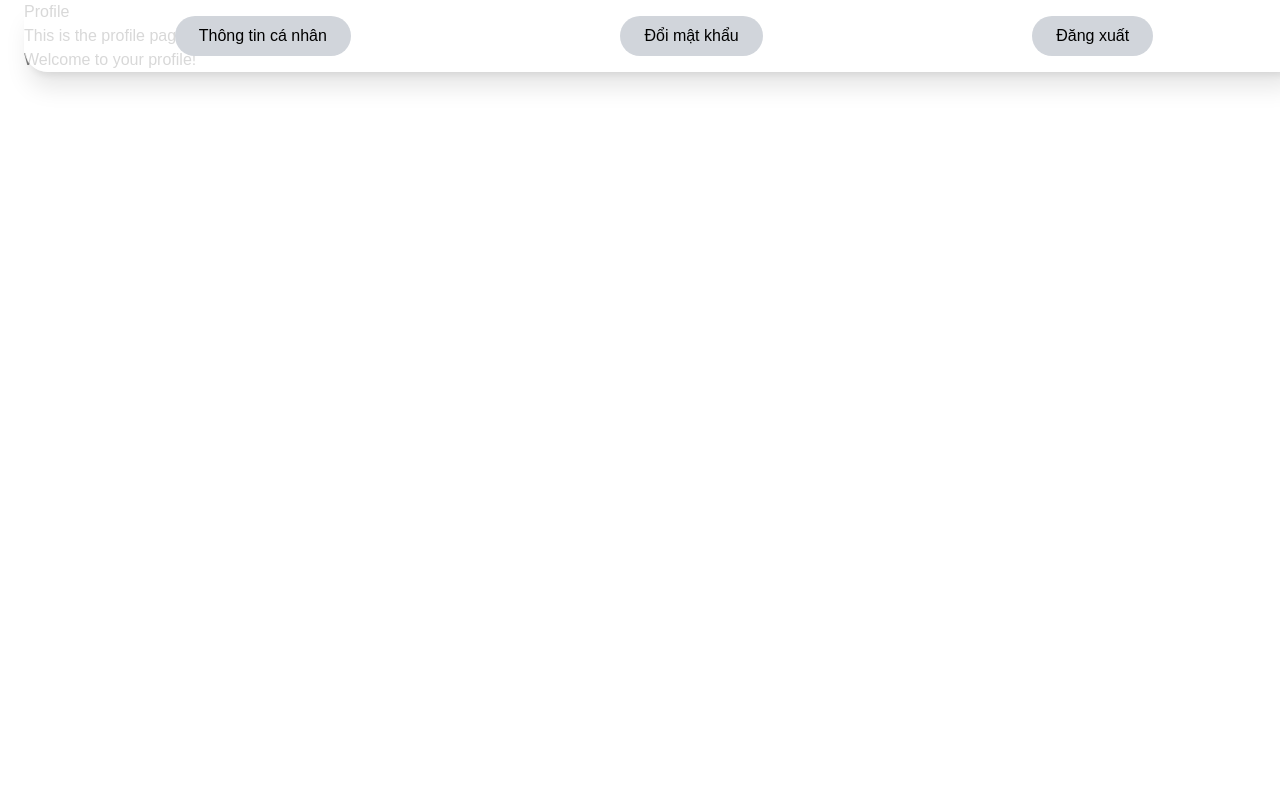
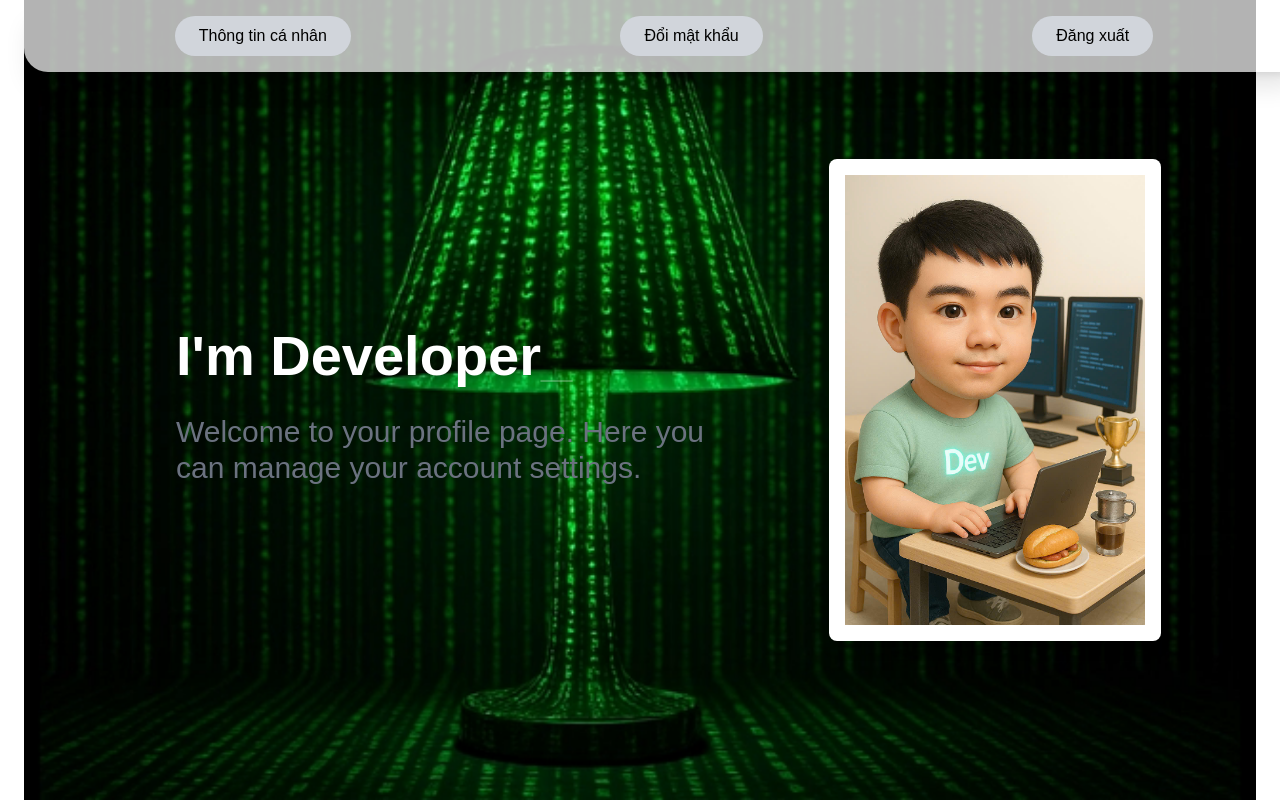
Before and after one commit to TRI-HM/my_website.dev, a Next.js app: page /profile in a window 1280 px wide. Built offline with nearby package versions, Linux system fonts and the light colour scheme.

Commit message:
feat: cover base

```diff
--- a/app/components/typingEffect/TypingEffect.tsx
+++ /dev/null
@@ -1,21 +0,0 @@
-"use client";
-import React from "react";
-import { ReactTyped } from "react-typed";
-
-const TypingEffect = () => {
-  return (
-    <div>
-      <h1>
-        I have a{" "}
-        <ReactTyped
-          strings={["Dog", "Fish", "Cat", "Bird"]}
-          typeSpeed={50}
-          backSpeed={25}
-          loop
-        />
-      </h1>
-    </div>
-  );
-};
-
-export default TypingEffect;
--- /dev/null
+++ b/app/profile/components/Cover.tsx
@@ -0,0 +1,51 @@
+import Image from "next/image";
+import React from "react";
+import TypingEffect from "./typingEffect/TypingEffect";
+
+const Cover = () => {
+  return (
+    <section
+      className="flex flex-row items-center h-screen bg-gray-100 p-6"
+      style={{
+        backgroundImage: "url('/images/profile/cover-bg.webp')",
+        backgroundSize: "cover",
+        backgroundPosition: "center",
+      }}>
+      <div className="flex flex-col w-3/5">
+        <div className="ml-32">
+          <h1 className="text-white text-[3.5rem] font-bold mb-4">
+            I&#39;m{" "}
+            <TypingEffect
+              strings={[
+                "Huỳnh Minh Trí",
+                "Theon Huynh",
+                "Developer",
+                "Project Management",
+              ]}
+              typeSpeed={60}
+              backSpeed={30}
+            />
+          </h1>
+          <p className="text-3xl text-gray-500">
+            Welcome to your profile page. Here you can manage your account
+            settings.
+          </p>
+        </div>
+      </div>
+      <div className="flex-1 flex justify-center">
+        <div className="p-4 w-fit rounded-lg shadow-lg bg-white">
+          <Image
+            src="/images/profile/cover.jpg"
+            width={300}
+            height={200}
+            alt="Cover Image"
+            // layout="fill"
+            objectFit="cover"
+          />
+        </div>
+      </div>
+    </section>
+  );
+};
+
+export default Cover;
--- a/app/profile/components/Navigation.tsx
+++ b/app/profile/components/Navigation.tsx
@@ -1,4 +1,4 @@
-import NavigateLink from "./_NavigateLink";
+import NavigateLink from "./navigateLink/_NavigateLink";
 
 const navigationItems = [
   { href: "#", label: "Thông tin cá nhân" },
--- /dev/null
+++ b/app/profile/components/typingEffect/TypingEffect.tsx
@@ -0,0 +1,24 @@
+"use client";
+import React from "react";
+import { ReactTyped } from "react-typed";
+
+type ReactTypedProps = {
+  strings: string[];
+  typeSpeed?: number;
+  backSpeed?: number;
+};
+const TypingEffect: React.FC<ReactTypedProps> = (props) => {
+  return (
+    <span>
+      <ReactTyped
+        strings={props.strings}
+        typeSpeed={props.typeSpeed}
+        backSpeed={props.backSpeed}
+        loop
+        cursorChar="_"
+      />
+    </span>
+  );
+};
+
+export default TypingEffect;
--- a/app/profile/page.tsx
+++ b/app/profile/page.tsx
@@ -1,12 +1,11 @@
 import React from 'react'
+import Cover from './components/Cover'
 
 const Profile = () => {
   return (
-    <div>
-      <h1>Profile</h1>
-      <p>This is the profile page.</p>
-      <p>Welcome to your profile!</p>
-    </div>
+    <>
+      <Cover />
+    </>
   )
 }
 
```
Also changed, not shown: app/profile/components/navigateLink/_NavigateLink.tsx (renamed from app/profile/components/_NavigateLink.tsx), public/images/profile/cover-bg.webp (added), public/images/profile/cover.jpg (added).
